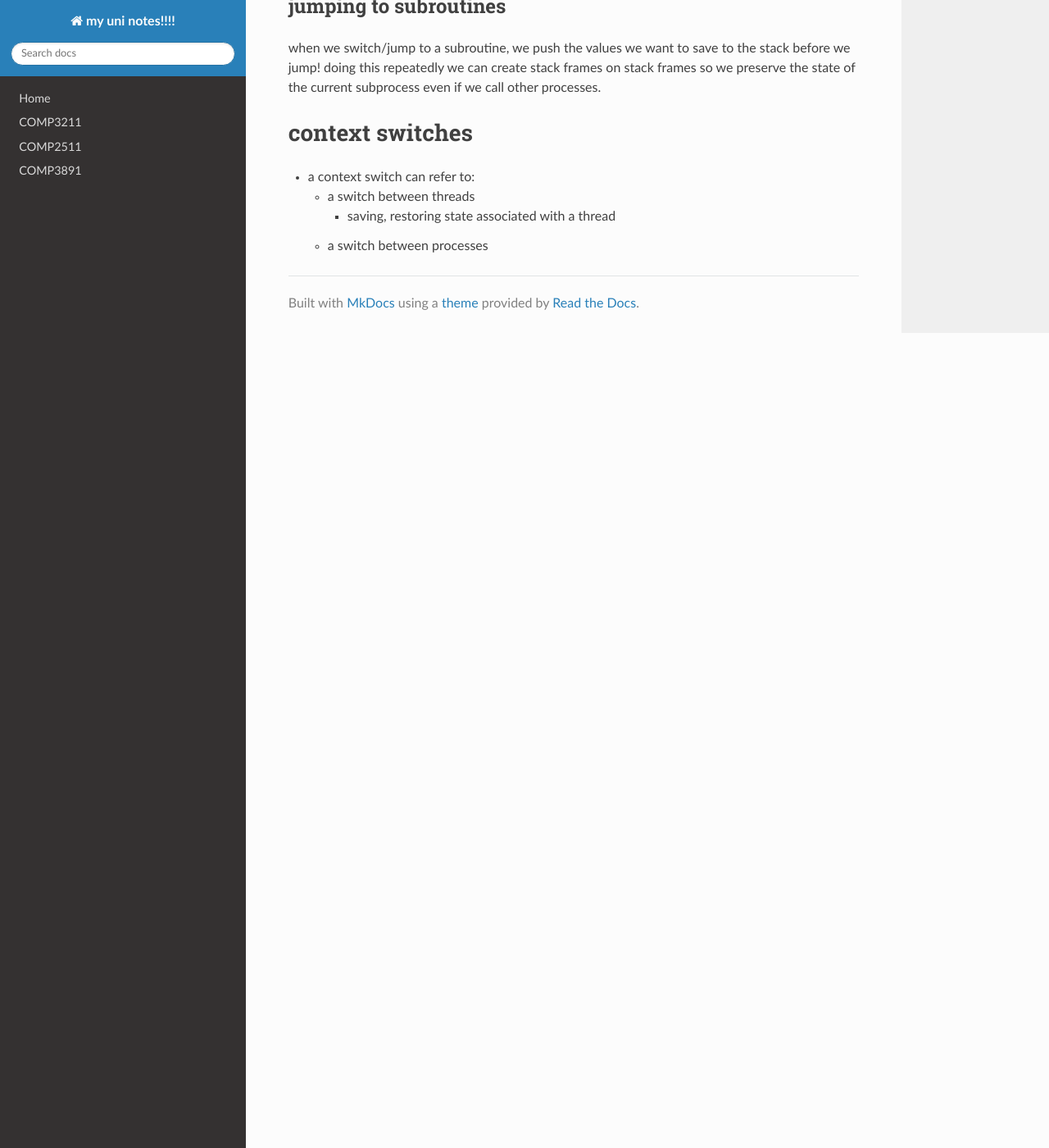
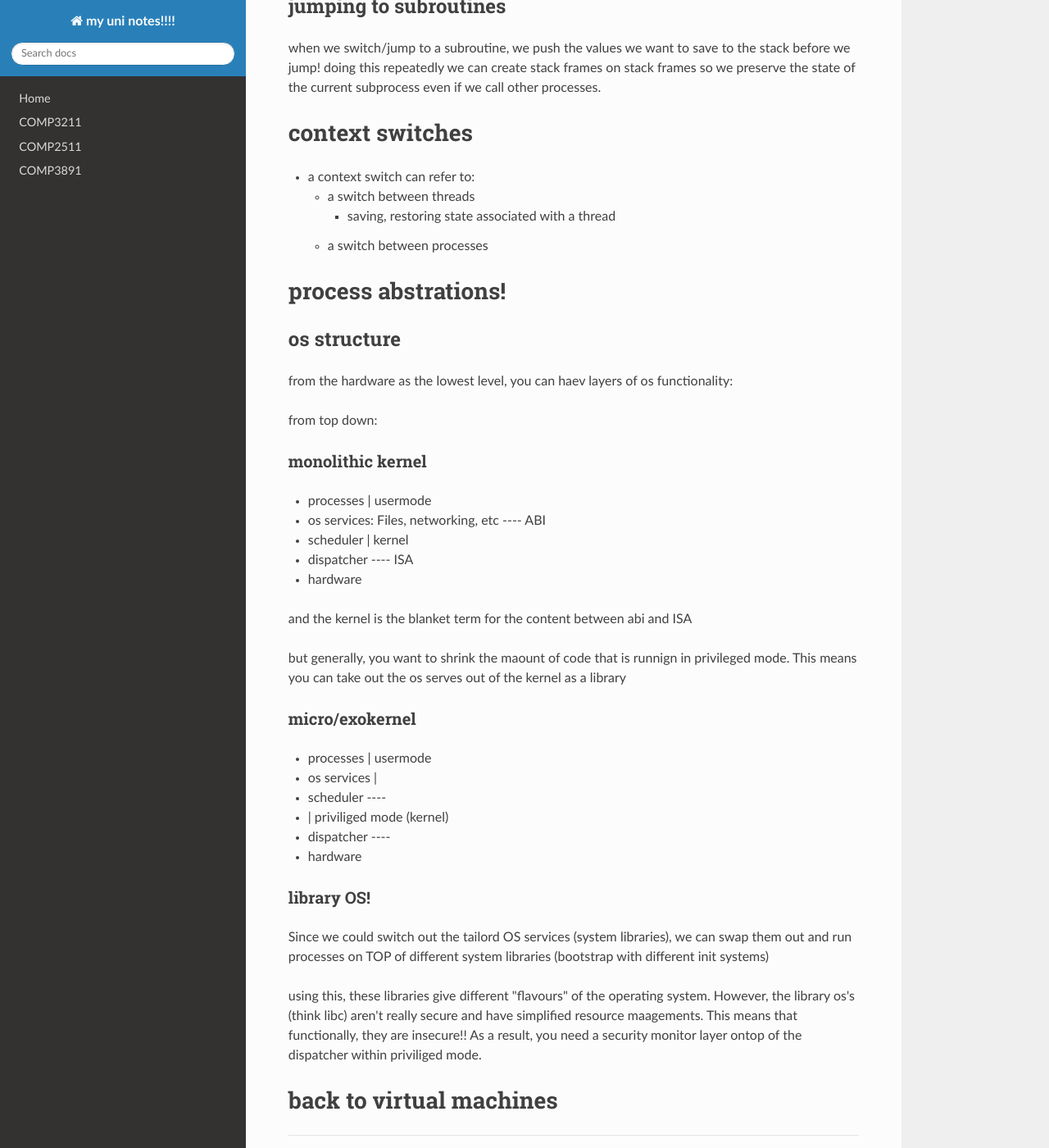
Before and after one commit to suwuako/uni, an MkDocs documentation site: the page built from docs/comp3891/w2.md, in a window 1280 px wide and 1400 px high, scrolled down 1421 px. Shown: the whole window at 82% size. Built offline with MkDocs 1.6.1, drawn with Linux system fonts in a browser that asks for light colours; nearby versions of some CDN libraries.

Commit message:
eos lecs

```diff
--- a/docs/comp3891/w2.md
+++ b/docs/comp3891/w2.md
@@ -64,3 +64,47 @@ preserve the state of the current subprocess even if we call other processes.
     - a switch between threads
         - saving, restoring state associated with a thread
     - a switch between processes
+
+
+# process abstrations!
+
+## os structure
+
+from the hardware as the lowest level, you can haev layers of os functionality:
+
+from top down:
+
+### monolithic kernel
+
+- processes                                       | usermode
+- os services: Files, networking, etc         ---- ABI
+- scheduler                                       | kernel
+- dispatcher                                  ---- ISA
+- hardware
+
+and the kernel is the blanket term for the content between abi and ISA
+
+but generally, you want to shrink the maount of code that is runnign in privileged mode.
+This means you can take out the os serves out of the kernel as a library
+
+### micro/exokernel
+
+- processes                                     | usermode
+- os services                                   |
+- scheduler                                 ----
+-                                               | priviliged mode (kernel)
+- dispatcher                                ----
+- hardware
+
+### library OS!
+
+Since we could switch out the tailord OS services (system libraries), we can swap them out
+and run processes on TOP of different system libraries (bootstrap with different init
+systems)
+
+using this, these libraries give different "flavours" of the operating system. However,
+the library os's (think libc) aren't really secure and have simplified resource
+maagements. This means that functionally, they are insecure!! As a result, you need a
+security monitor layer ontop of the dispatcher within priviliged mode.
+
+# back to virtual machines
```
